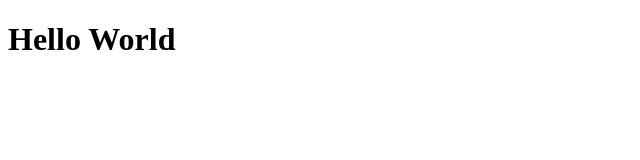
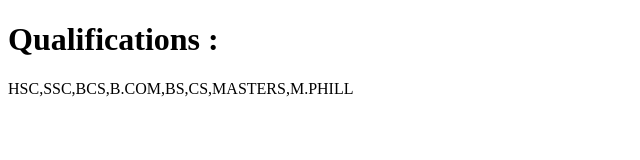
Before and after one commit to zaindhedhi/array-excercises, a plain HTML site: page index.html in a window 1280 px wide. Shown: the whole page, without its empty margins (0-640 px from the left). Drawn offline with Linux system fonts and the light colour scheme.

Commit message:
1-assigment

```diff
--- a/app.js
+++ b/app.js
@@ -0,0 +1,16 @@
+let fruits = ['apple' , 'grapes' , 'annar'];
+let number = [20 , 30 , 50 , 60]
+let boolean = [true , false]
+
+// console.log(boolean[1])
+
+let mixedArray = ['apple' , 'bannana' , 20 , 30 , true , false]
+// console.log(mixedArray[2])
+
+
+let qualifications = ['HSC' , 'SSC' , 'BCS' , 'B.COM' , 'BS' , 'CS' , 'MASTERS' , 'M.PHILL']
+console.log(qualifications)
+
+let para = document.querySelector('#para')
+
+para.innerHTML = qualifications
--- a/index.html
+++ b/index.html
@@ -6,7 +6,8 @@
     <title>array excercises</title>
 </head>
 <body>
-    <h1>Hello World</h1>
+    <h1>Qualifications :</h1>
+    <p id="para"></p>
 
 
 
```
